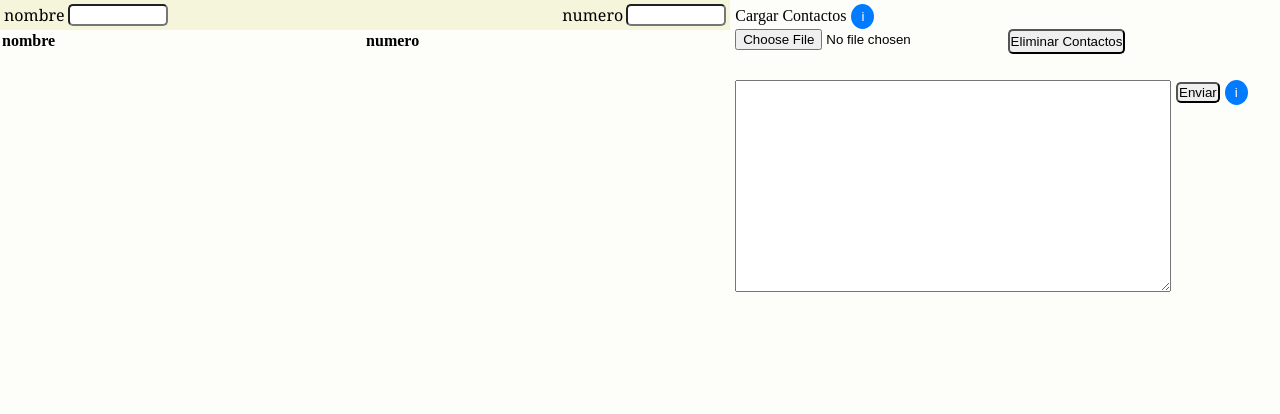
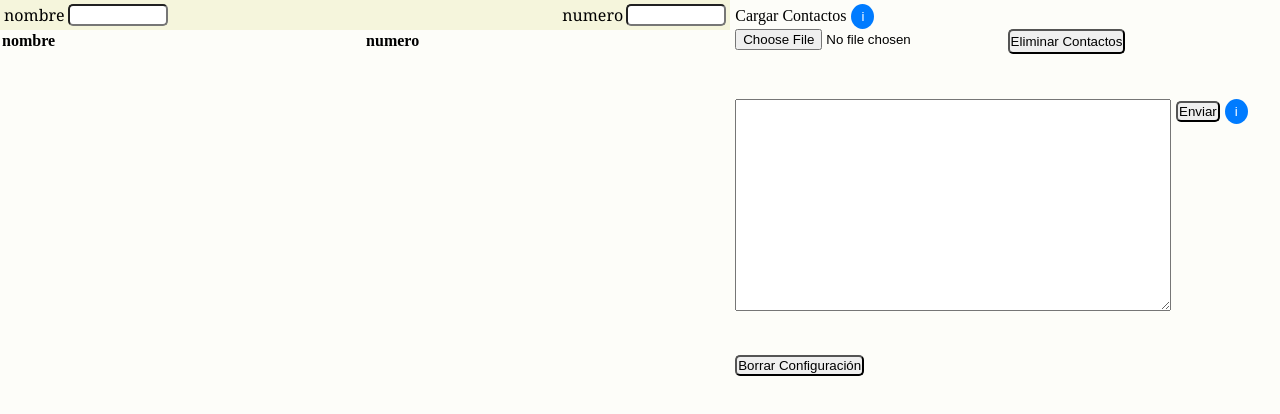
Before and after one commit to DiegoAraujoJS/vue-whatsapp, a Vue app: page / in a window 1280 px wide. Shown: the top 414 px of the page. Built offline with nearby package versions, Linux system fonts and the light colour scheme.

Commit message:
Be able to delete whatsapp configuration.

```diff
--- a/src/components/ExcelReader.vue
+++ b/src/components/ExcelReader.vue
@@ -108,7 +108,7 @@ Debe haber al menos las columnas de nombre y numero para que se puedan cargar lo
     display: grid;
     grid-template-rows: 1fr 1fr;
     grid-template-columns: 1fr 1fr;
-    grid-row-start: 2;
+    grid-row: 1;
 }
 
 .load-contacts button {
--- a/src/views/HomeView.vue
+++ b/src/views/HomeView.vue
@@ -23,7 +23,6 @@
 
         </div>
         <div class="right">
-            <div class="right-actions">
             <ExcelReader/>
             <div v-if="progressState" class="progress">{{progressState}}</div>
             <div class="message-input">
@@ -36,7 +35,10 @@
                     })">i</button>
                 </div>
             </div>
+            <div class="whatsapp-config">
+                <button @click="deleteWhatsappConfiguration">Borrar Configuración</button>
             </div>
+
         </div>
     </div>
 </template>
@@ -49,6 +51,7 @@ import ExcelReader from "@/components/ExcelReader.vue";
 import { createPredicate } from "@/utils/logic";
 import { handleSendMessage } from "@/utils/handleSendMessage";
 import { renderInstructions } from "@/utils/instructions";
+import Swal from "sweetalert2";
 
 const contacts = ref<Contact[]>([])
 const properties = ref<string[]>(['nombre', 'numero'])
@@ -77,6 +80,18 @@ watch([filters], () => {
 })
 
 const message = ref("")
+
+function deleteWhatsappConfiguration () {
+    const [whatsappPhoneId, whatsappToken] = [localStorage.getItem('whatsappPhoneId'), localStorage.getItem('whatsappToken')]
+    return Swal.fire('Eliminar configuración',`phone id: ${whatsappPhoneId}<br/>Token: ${whatsappToken} <br/> Estás por eliminar la configuración de Whatsapp Business.`, "warning")
+        .then(result => {
+            if (result.isConfirmed){
+                localStorage.removeItem('whatsappPhoneId')
+                localStorage.removeItem('whatsappToken')
+                return Swal.fire('Se eliminó la configuración de WhatsApp Business', '', 'success')
+            }
+        })
+}
 
 </script>
 
@@ -142,16 +157,15 @@ const message = ref("")
     background: #FDFDF9;
     width: 75%;
     height: 100%;
-    display: flex;
-    flex-direction: column;
+    display: grid;
     padding: 4px 0 0 5px;
+    grid-template-rows: repeat(14, 1fr)
 }
 
 .message-input {
-    position: relative;
     display: flex;
-    top: 10%;
     width: 100%;
+    grid-row: 3;
 }
 
 .message-input textarea {
@@ -161,4 +175,8 @@ const message = ref("")
     font-weight: normal; /* Change to bold, italic, etc., if needed */
 }
 
+.whatsapp-config {
+    grid-row: 5;
+}
+
 </style>
```
Lines whose indentation alone changed are shown as unchanged.
